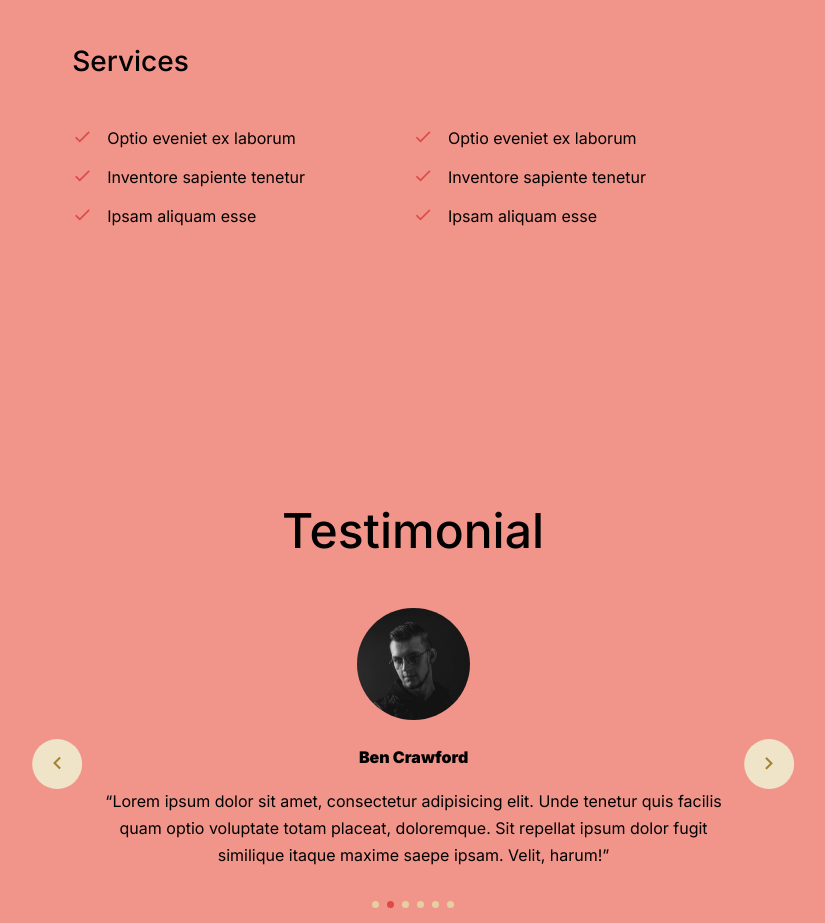
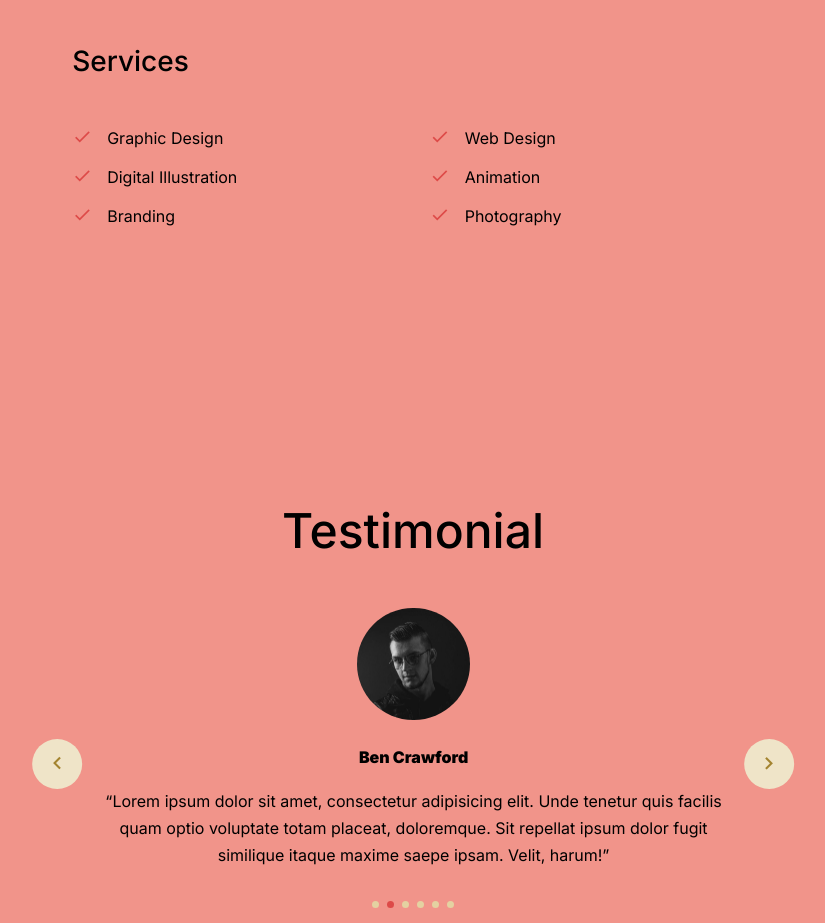
Before and after one commit to admin-nuvrie/admin-nuvrie-admin-nuvrie.github.io, a plain HTML site: page index.html in a window 1280 px wide. Shown: the part 3943-4866 px from the top of the page, without its empty margins (352-1177 px from the left). Drawn offline with Linux system fonts and the light colour scheme; files whose address does not match are found by name.

Commit message:
Update index.html

```diff
--- a/index.html
+++ b/index.html
@@ -302,16 +302,16 @@
                   <div class="d-block d-md-flex mt-5">
                     <div class="mr-md-auto mr-2">
                       <ul class="ul-check list-unstyled primary">
-                        <li>Optio eveniet ex laborum</li>
-                        <li>Inventore sapiente tenetur</li>
-                        <li>Ipsam aliquam esse</li>
+                        <li>Graphic Design</li>
+                        <li>Digital Illustration</li>
+                        <li>Branding</li>
                       </ul>
                     </div>
                     <div class="mr-md-auto">
                       <ul class="ul-check list-unstyled primary">
-                        <li>Optio eveniet ex laborum</li>
-                        <li>Inventore sapiente tenetur</li>
-                        <li>Ipsam aliquam esse</li>
+                        <li>Web Design</li>
+                        <li>Animation</li>
+                        <li>Photography</li>
                       </ul>
                     </div>
 
```
